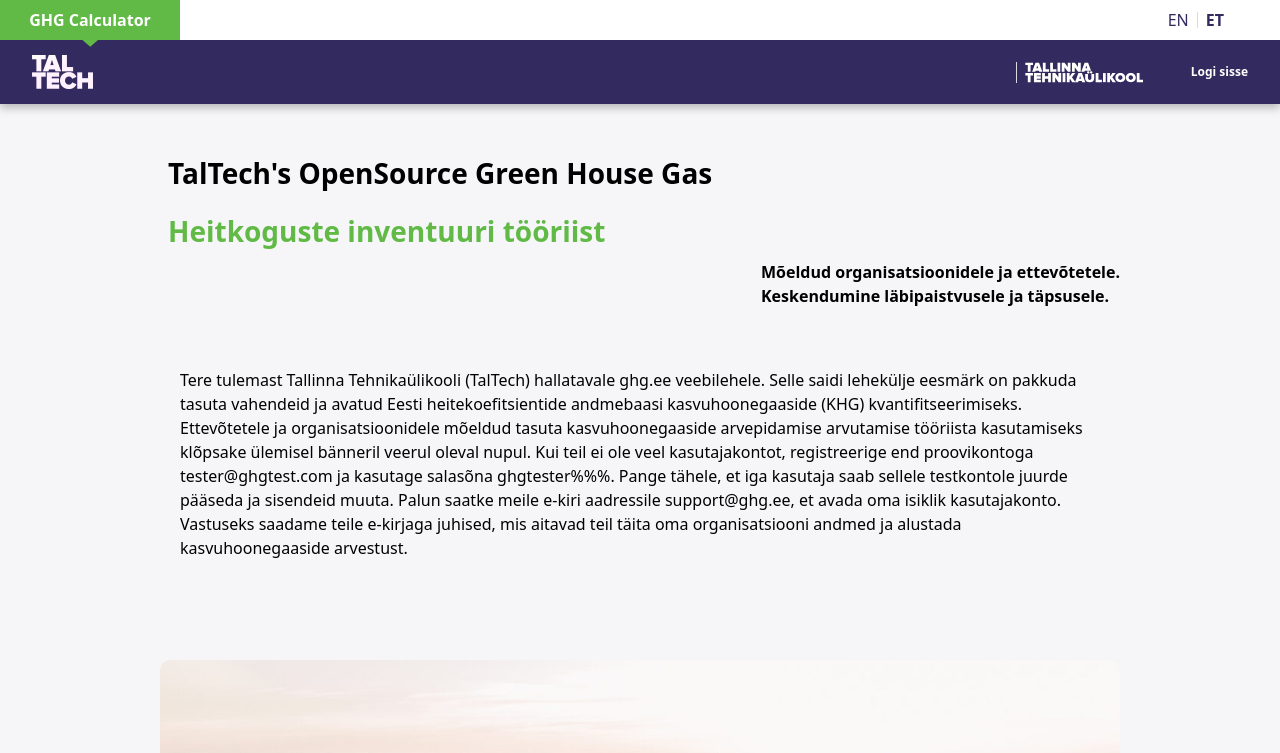
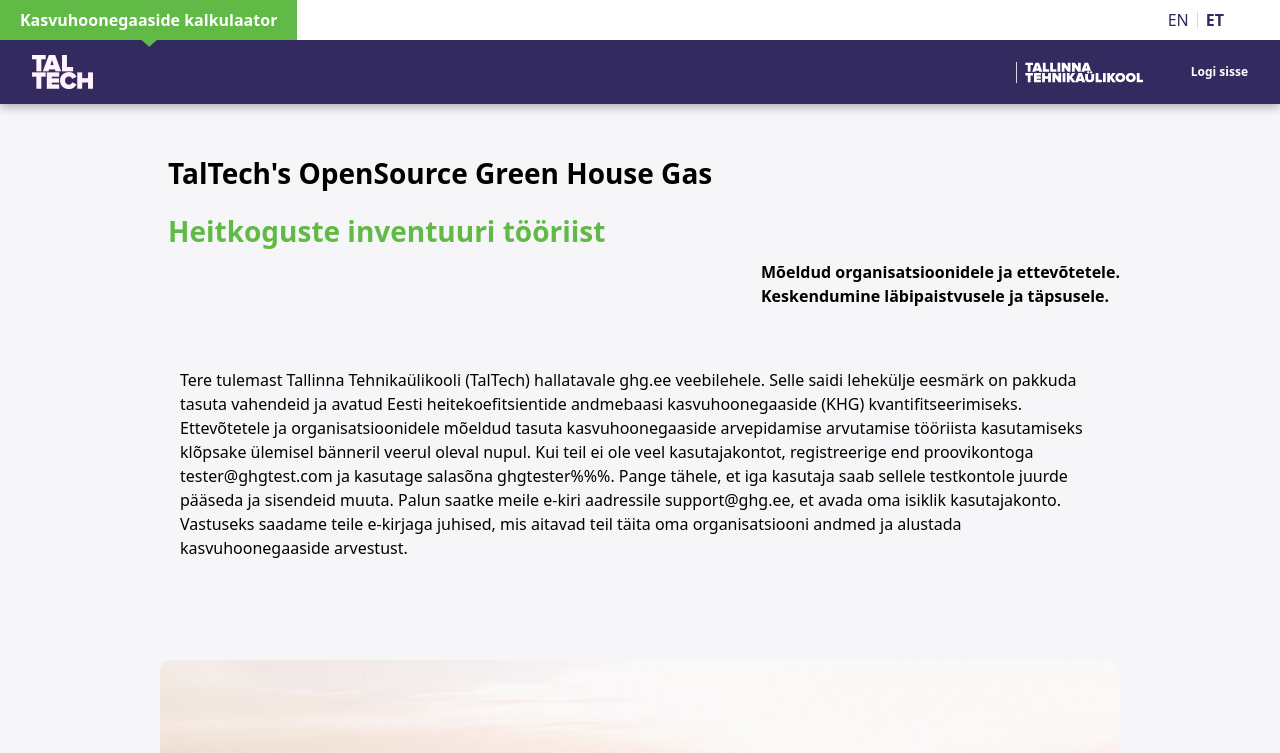
Before and after one commit to rgomeze96/taltech_ghg_landing, a React (Vite) app: page / in a window 1280 px wide. Shown: the top 753 px of the page. Built offline with nearby package versions, Linux system fonts and the light colour scheme.

Commit message:
final touches

```diff
--- a/src/hoc/Navbar.tsx
+++ b/src/hoc/Navbar.tsx
@@ -16,7 +16,7 @@ const Navbar = () => {
 							(location.href = 'https://ghg-tool.vercel.app/login')
 						}
 					>
-						GHG Calculator
+						{t('translations:ghgCalculator')}
 					</h5>
 					<div className='absolute top-full'>
 						<Icons.NotchDown className='h-[7px] w-[16px] text-green' />
--- a/src/locales/en.json
+++ b/src/locales/en.json
@@ -3,7 +3,7 @@
 		"login": "Login",
 		"taltechsOpenSourceGHG": "TalTech's OpenSource Green House Gas",
 		"emissionInventoryTool": "Emission Inventory Tool",
-		"designedForOrganizationsAndEnterprises": "Designed for organizations and enterprises.",
+		"designedForOrganizationsAndEnterprises": "Designed for organisations and enterprises.",
 		"focusingOnTransparencyAndAccuracy": "Focusing on transparency and accuracy.",
 		"learnMoreText": "Welcome to the ghg.ee site hosted by Tallinn University of Technology (TalTech). This site is designed to provide free tools and an open source Estonian emission factors database for greenhouse gas(GHG) quantification. Click the button on the top banner to access the free GHG accounting tool for enterprises and organisations. If you do not have a user account yet, please sign in with the test account email: tester@ghgtest.com and password: ghgtester%%%. Please be aware that any user can access this test account and change the data. Please send an e-mail to support@ghg.ee to open your private account. In our response, we will provide instructions that will help you fill in the details of your organisation and get started with the GHG accounting.",
 		"aboutThisProjectTitle": "About ghg.ee",
@@ -11,7 +11,7 @@
 		"goToEmissionInventoryTool": "Go to Emission Inventory Tool",
 		"whatYouCanDoWithOurToolTitle": "What You Can Do With Our Tool?",
 		"toolTitle": "Tool",
-		"toolText": "The open TalTech greenhouse gas accounting tool for enterprises and organisations applies a hybrid calculation method to assess organisation&#39;s annual greenhouse gas emissions. Our method combines the environmentally extended input-output (EEIO) method with the process- LCA method in accordance with the guidelines of the Greenhouse Gas Protocol and the Estonian Ministry of Climate. The data can be inserted in the tool row-by-row or using a specific MS Excel spreadsheet to collect the data sector by sector. The results can be printed out or exported as a csv file that opens as an MS Excel spreadsheet. We will provide user manuals and video tutorials on this web site.",
+		"toolText": "The open TalTech greenhouse gas accounting tool for enterprises and organisations applies a hybrid calculation method to assess organisation's annual greenhouse gas emissions. Our method combines the environmentally extended input-output (EEIO) method with the process- LCA method in accordance with the guidelines of the Greenhouse Gas Protocol and the Estonian Ministry of Climate. The data can be inserted in the tool row-by-row or using a specific MS Excel spreadsheet to collect the data sector by sector. The results can be printed out or exported as a csv file that opens as an MS Excel spreadsheet. We will provide user manuals and video tutorials on this web site.",
 		"emissionFactorDatabaseTitle": "Emission factor database",
 		"emissionFactorDatabaseText": "Our calculation tool automatically proposes an emission factor from our database. You can use our database value or type in a custom emission factor. The emission factors can also be later sourced from our database on an MS Excel spreadsheet. Currently, our emission factor database is designed to serve mainly Estonian organisations. We are working to extend it to serve some other countries as well.",
 		"estimateTheAccuracyTitle": "Estimate the accuracy of your GHG inventory",
```
